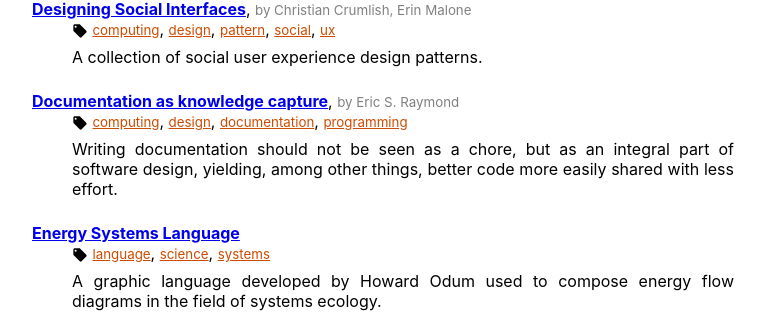
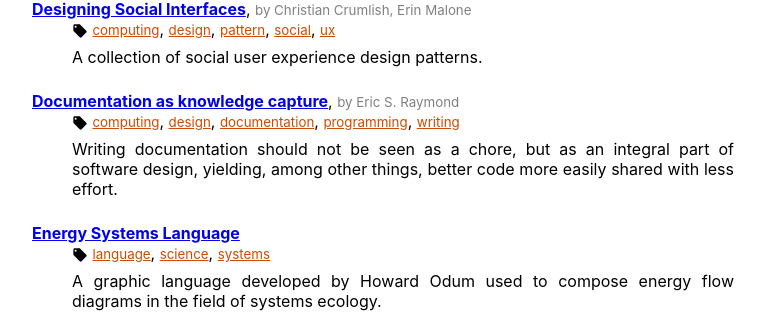
Before and after one commit to hanjos/hanjos.github.io, a Jekyll site: the page built from bookmarks.md, in a window 1280 px wide and 900 px high, scrolled down 1801 px. Shown: the part 149-462 px from the top of the window, without its empty margins (324-1089 px from the left). Built offline with Jekyll 4.4.1, drawn with Linux system fonts in a browser that asks for light colours.

Commit message:
Update bookmarks.yml

```diff
--- a/_data/bookmarks.yml
+++ b/_data/bookmarks.yml
@@ -156,7 +156,7 @@
   title: How to write narrative documentation
   authors: Eric S. Raymond
   description: How and why write good documentation for your code.
-  tags: ['computing', 'programming', 'writing']
+  tags: ['computing', 'documentation', 'programming', 'writing']
 - url: https://www.archive.ece.cmu.edu/~ganger/712.fall02/papers/p761-thompson.pdf
   title: Reflections on Trusting Trust
   authors: Ken Thompson
@@ -399,4 +399,4 @@
   title: Documentation as knowledge capture
   authors: Eric S. Raymond
   description: Writing documentation should not be seen as a chore, but as an integral part of software design, yielding, among other things, better code more easily shared with less effort.
-  tags: ['computing', 'design', 'documentation', 'programming']
+  tags: ['computing', 'design', 'documentation', 'programming', 'writing']
```
